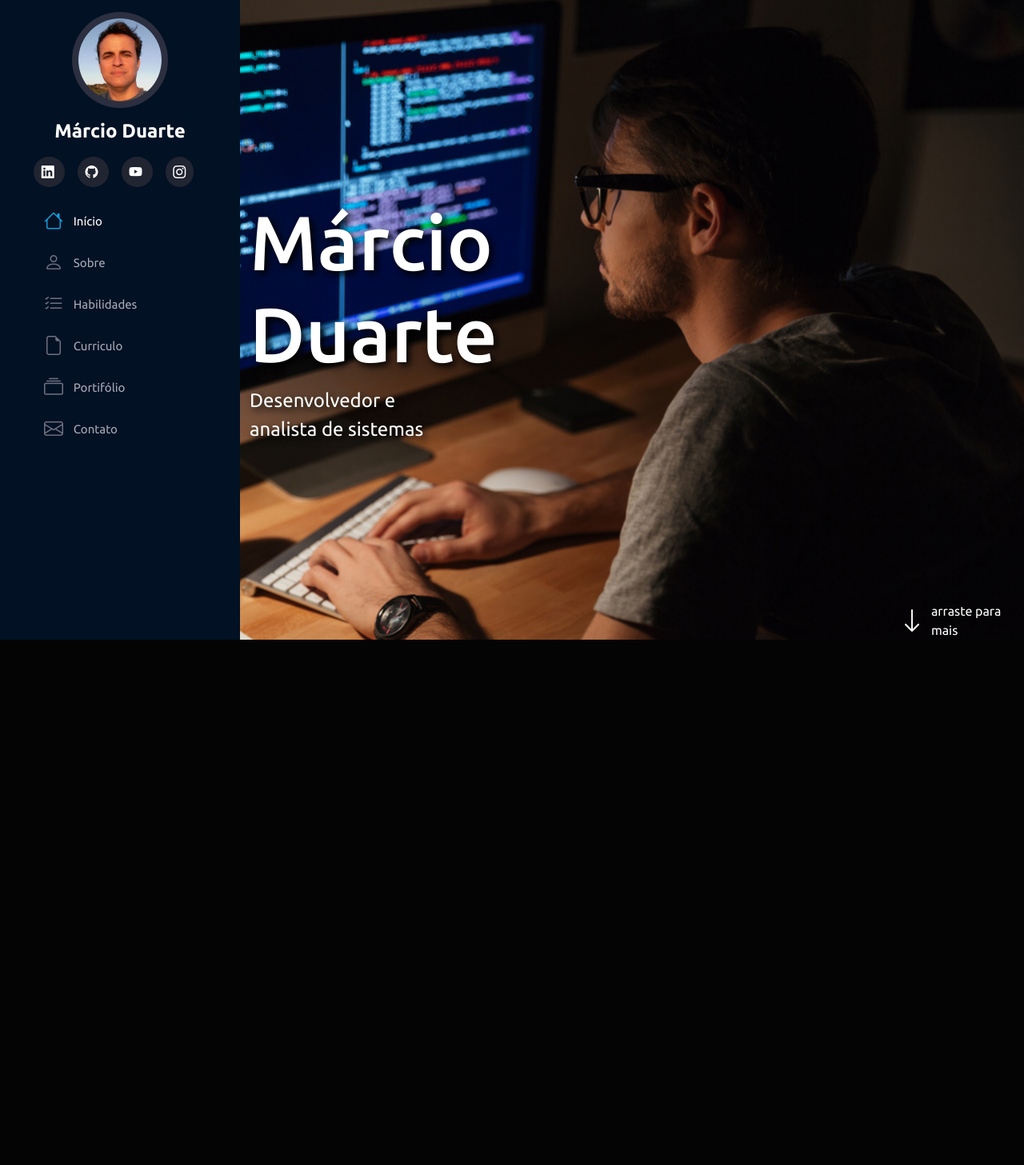
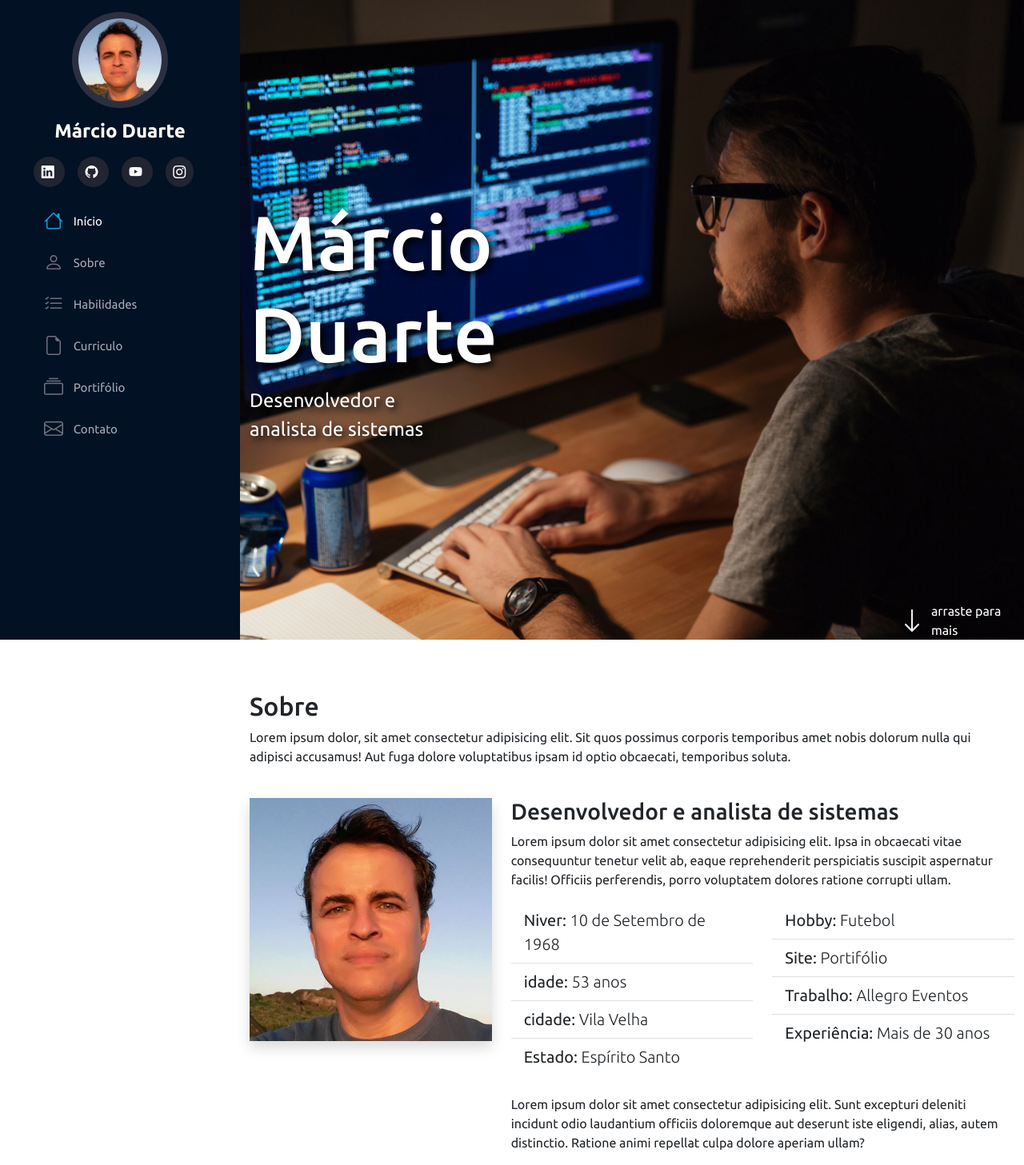
Before and after one commit to MarcioDu4rte/portifolio-responsivo, a Python web app: template templates/index.html in a window 1280 px wide. Shown: the whole page at 80% size. Before the commit the page ends 800 px from the top, so only its background shows below. Run offline with Jinja, Linux system fonts and the light colour scheme; the template is opened without the code that fills it, so the values that code supplies are empty; some libraries are stand-ins or nearby versions.

Commit message:
Inclusão do Sobre

```diff
--- a/static/style.css
+++ b/static/style.css
@@ -169,3 +169,17 @@ i.menu-mobile {
         margin-left: 0;
     }
 }
+
+*::-webkit-scrollbar {
+    width: 10px;
+}
+
+*::-webkit-scrollbar-track {
+    width: 12px;
+    box-shadow: inset 0 0 .3rem #00000050;
+    background-color: #fff;
+}
+
+*::-webkit-scrollbar-thumb {
+    background-color: #252c90;
+}
--- a/templates/index.html
+++ b/templates/index.html
@@ -38,10 +38,11 @@
             <nav id="navbar" class="nav-menu">
                 <ul class="nav flex-column">
                     <li class="nav-item">
-                        <a class="nav-link active" aria-current="page" href="#"><i class="bi bi-house"></i> Início</a>
+                        <a class="nav-link active" aria-current="page" href="#inicio"><i class="bi bi-house"></i>
+                            Início</a>
                     </li>
                     <li class="nav-item">
-                        <a class="nav-link" href="#"><i class="bi bi-person"></i> Sobre</a>
+                        <a class="nav-link" href="#sobre"><i class="bi bi-person"></i> Sobre</a>
                     </li>
                     <li class="nav-item">
                         <a class="nav-link" href="#"><i class="bi bi-list-check"></i> Habilidades</a>
@@ -72,9 +73,75 @@
             <div class="col-md-7 d-flex justify-content-end align-items-end">
                 <div id="arraste" class="d-flex align-itens-center">
                     <i class="bi bi-arrow-down text-white pe-2 fs-2" aria-hidden="true"></i>
-                    <a href="">arraste para mais</a>
+                    <a href="#sobre">arraste para mais</a>
                 </div>
             </div>
+        </section>
+
+        <section class="container mt-5" id="sobre">
+            <div class="row -w100">
+                <div class="col-md-12">
+                    <h2 class="pt-3">Sobre</h2>
+                    <p>Lorem ipsum dolor, sit amet consectetur adipisicing elit. Sit quos possimus corporis temporibus
+                        amet nobis dolorum nulla qui adipisci accusamus! Aut fuga dolore voluptatibus ipsam id optio
+                        obcaecati, temporibus soluta.</p>
+                </div>
+            </div>
+
+            <div class="row mt-4">
+                <div class="col-md-4">
+                    <img class="img-fluid shadow" src="../static/img/perfil.jpg" alt="Foto do Marcio">
+                </div>
+                <div class="col-md-8">
+                    <h3>Desenvolvedor e analista de sistemas</h3>
+                    <p>Lorem ipsum dolor sit amet consectetur adipisicing elit. Ipsa in obcaecati vitae consequuntur
+                        tenetur velit ab, eaque reprehenderit perspiciatis suscipit aspernatur facilis! Officiis
+                        perferendis, porro voluptatem dolores ratione corrupti ullam.</p>
+                    <div class="row mt-3 mb-4">
+                        <div class="col-md-6">
+                            <ul class="list-group list-group-flush fs-5">
+                                <li class="list-group-item">
+                                    Niver: <span class="fw-lighter">10 de Setembro de 1968</span>
+                                </li>
+                                <li class="list-group-item">
+                                    idade: <span class="fw-lighter">53 anos</span>
+                                </li>
+                                <li class="list-group-item">
+                                    cidade: <span class="fw-lighter">Vila Velha</span>
+                                </li>
+                                <li class="list-group-item">
+                                    Estado: <span class="fw-lighter">Espírito Santo</span>
+                                </li>
+                            </ul>
+                        </div>
+
+                        <div class="col-md-6">
+                            <ul class="list-group list-group-flush fs-5">
+                                <li class="list-group-item">
+                                    Hobby: <span class="fw-lighter">Futebol</span>
+                                </li>
+                                <li class="list-group-item">
+                                    Site: <a href="" target="_blank" class="fw-lighter text-decoration-none
+                                    link-dark">Portifólio</a>
+                                </li>
+                                <li class="list-group-item">
+                                    Trabalho: <a href="http://www.cerimonialallegro.com.br" target="_blank" class="fw-lighter text-decoration-none
+                                    link-dark">Allegro Eventos</a>
+                                </li>
+                                <li class="list-group-item">
+                                    Experiência: <span class="fw-lighter">Mais de 30 anos</span>
+                                </li>
+                            </ul>
+
+                        </div>
+                    </div>
+
+                    <p>Lorem ipsum dolor sit amet consectetur adipisicing elit. Sunt excepturi deleniti incidunt odio
+                        laudantium officiis doloremque aut deserunt iste eligendi, alias, autem distinctio. Ratione
+                        animi repellat culpa dolore aperiam ullam?</p>
+                </div>
+            </div>
+
         </section>
 
     </main>
```
